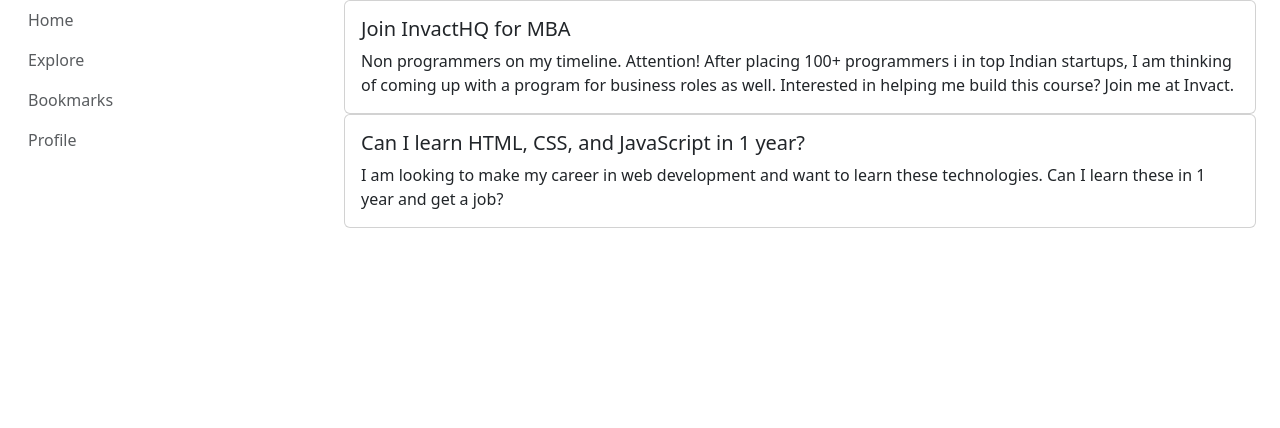
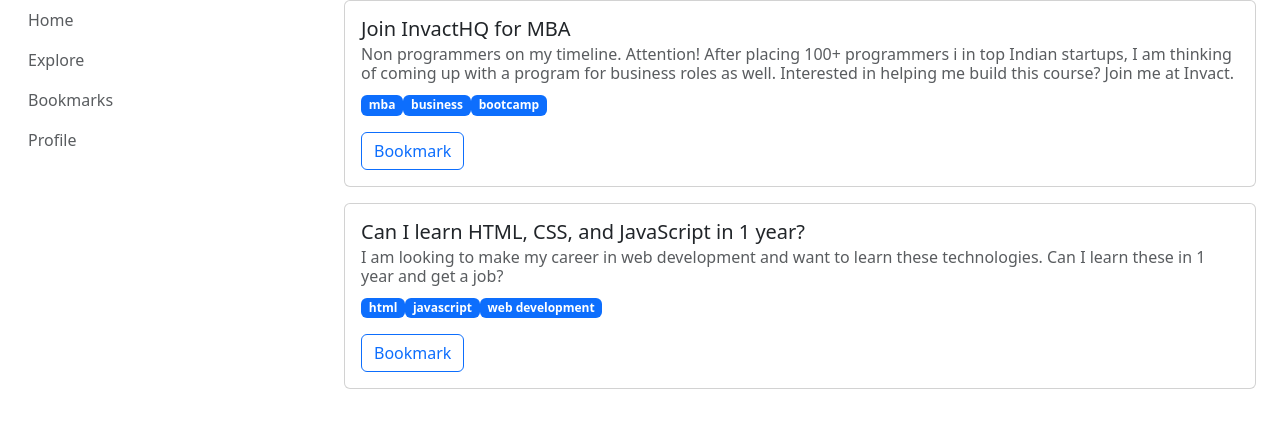
Before and after one commit to swapnaliss/forum-app, a React (Create React App) app: page / in a window 1280 px wide. Shown: the top 428 px of the page. Built offline with nearby package versions, Linux system fonts and the light colour scheme.

Commit message:
rendering posts, added post component

```diff
--- a/src/components/LandingPage.jsx
+++ b/src/components/LandingPage.jsx
@@ -1,15 +1,11 @@
 import React from 'react';
+import Post from './Post';
 
 const LandingPage = ({ posts }) => {
   return (
     <div className="container">
       {posts.map((post) => (
-        <div className="card" key={post.id}>
-            <div className="card-body">
-                <h5 className="card-title">{post.post}</h5>
-                <p className="card-text">{post.postDescription}</p>
-            </div>
-        </div>
+        <Post key={post.postId} post={post} />
       ))}
     </div>
   );
--- /dev/null
+++ b/src/components/Post.jsx
@@ -0,0 +1,31 @@
+import React, { useState } from 'react';
+import { Button, Badge, Card } from 'react-bootstrap';
+
+const Post = ({ post }) => {
+  const [isBookmarked, setIsBookmarked] = useState(post.isBookmarked);
+
+  const handleBookmarkClick = () => {
+    setIsBookmarked(!isBookmarked);
+  };
+
+  return (
+    <Card className="mb-3">
+      <Card.Body>
+        <Card.Title>{post.post}</Card.Title>
+        <Card.Subtitle className="mb-2 text-muted">{post.postDescription}</Card.Subtitle>
+        <Card.Text>
+          {post.tags.map((tag) => (
+            <Badge key={tag} className="mr-1" variant="secondary">
+              {tag}
+            </Badge>
+          ))}
+        </Card.Text>
+        <Button variant={isBookmarked ? 'primary' : 'outline-primary'} onClick={handleBookmarkClick}>
+          Bookmark
+        </Button>{' '}
+      </Card.Body>
+    </Card>
+  );
+};
+
+export default Post;
```
